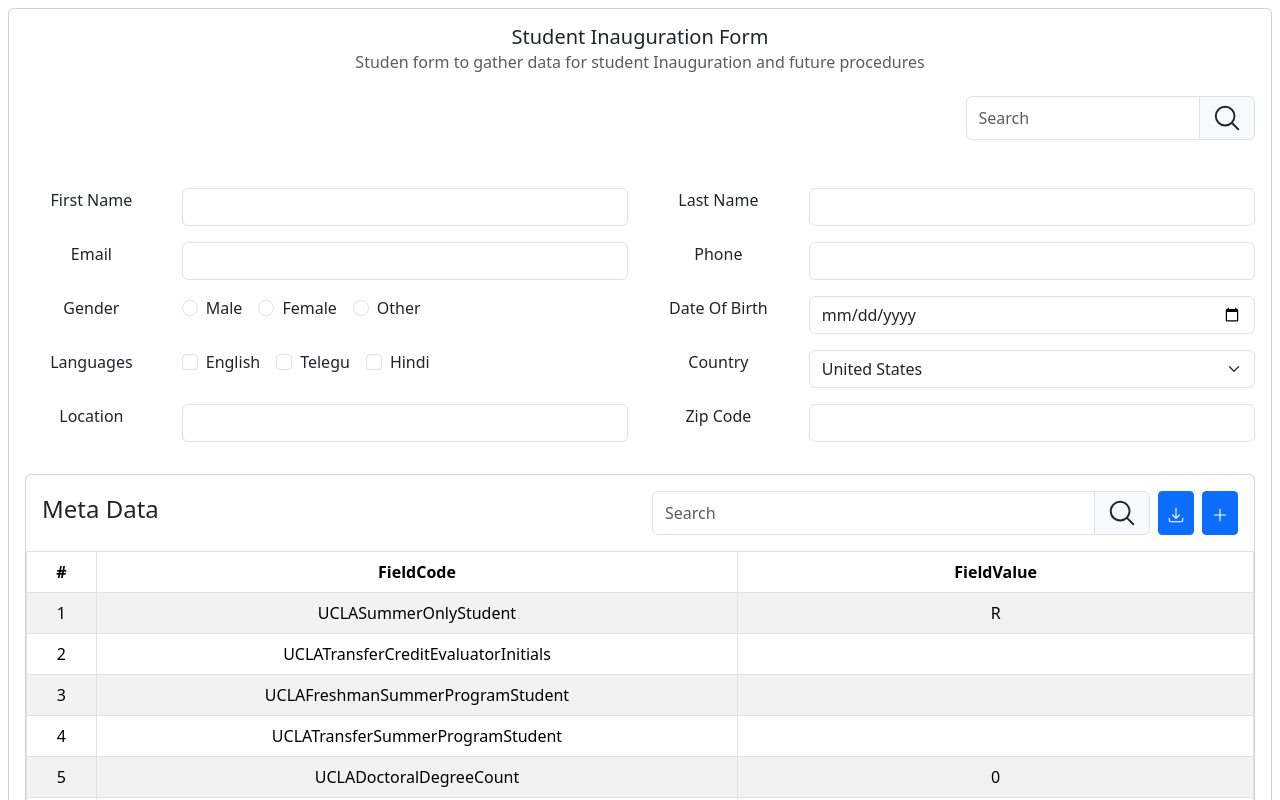
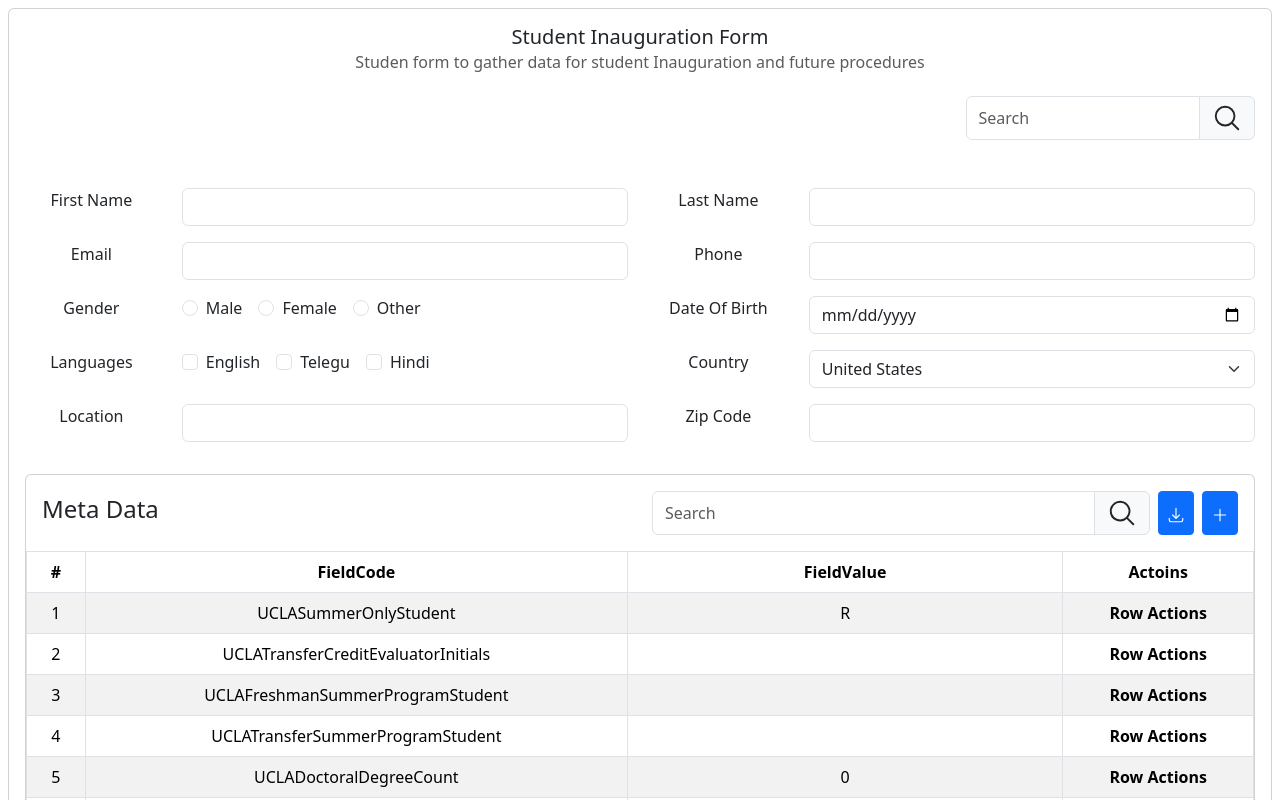
Before and after one commit to sai-public-user/bootstarp-form, a React (Create React App) app: page / in a window 1280 px wide. Both pictures are taken after a click on the button "Create Form". Shown: the top 800 px of the page. Built offline with nearby package versions, Linux system fonts and the light colour scheme.

Commit message:
Custom Row actions, row render and default download changes

```diff
--- a/package.json
+++ b/package.json
@@ -12,6 +12,8 @@
     "@types/react": "^18.2.21",
     "@types/react-dom": "^18.2.7",
     "bootstrap": "^5.3.1",
+    "exceljs": "^4.3.0",
+    "file-saver": "^2.0.5",
     "react": "^18.2.0",
     "react-bootstrap": "^2.8.0",
     "react-bootstrap-pagination-control": "^1.0.5",
@@ -43,5 +45,9 @@
       "last 1 firefox version",
       "last 1 safari version"
     ]
+  },
+  "devDependencies": {
+    "@types/exceljs": "^1.3.0",
+    "@types/file-saver": "^2.0.5"
   }
 }
--- a/src/App.jsx
+++ b/src/App.jsx
@@ -132,8 +132,9 @@ const fields = [
     hasTableActions: true,
     tableActionProps: {},
     columns: [
-      { name: "FieldCode", label: "FieldCode" },
-      { name: "FieldValue", label: "FieldValue" },
+      { name: "FieldCode", label: "FieldCode", showInExcel: true },
+      { name: "FieldValue", label: "FieldValue", showInExcel: true },
+      { name: "Actions", label: "Actoins", renderRow: () => <b>Row Actions</b> }
     ],
   },
 ];
--- a/src/Components/CustomTable.tsx
+++ b/src/Components/CustomTable.tsx
@@ -3,13 +3,18 @@ import { Col, Row, Stack } from "react-bootstrap";
 import { PaginationControl } from "react-bootstrap-pagination-control";
 import Table from "react-bootstrap/Table";
 import TableActions from "./TableActions";
+import Excel from "exceljs";
+import { saveAs } from "file-saver";
 
 export interface CustomColumn {
   name: string;
   label: React.ReactNode;
   width?: number | string;
+  showInExcel?: boolean;
   cellClass?: string;
   headerClass?: string;
+  renderHeader?: (label: React.ReactNode, col: CustomColumn) => React.ReactNode;
+  renderRow?: (value: any, row: CustomRow, index: number) => React.ReactNode;
 }
 
 export interface CustomRow {
@@ -29,9 +34,28 @@ export interface CustomTableProps {
   rowsPerPage?: number;
   editable?: boolean;
   pagination?: "default" | false | ReactNode;
-  title?: String;
+  title?: string;
   hasTableActions?: boolean;
   tableActionProps?: any;
+}
+
+async function CreateExcel(
+  name: string,
+  columns: CustomColumn[],
+  rows: CustomRow[]
+) {
+  const workbook = new Excel.Workbook();
+  const worksheet = workbook.addWorksheet(name);
+  worksheet.columns = columns
+    .filter((col) => col.showInExcel)
+    .map((col) => ({ header: col.label as string, key: col.name as string }));
+  worksheet.addRows(rows);
+  await workbook.xlsx.writeBuffer().then((data) => {
+    const blob = new Blob([data], {
+      type: "application/vnd.openxmlformats-officedocument.spreadsheetml.sheet;charset=UTF-8",
+    });
+    saveAs(blob, `${name}.xlsx`);
+  });
 }
 
 function CustomTable({
@@ -51,10 +75,28 @@ function CustomTable({
   ...rest
 }: CustomTableProps) {
   const [page, setPage] = useState(1);
-  const [editRow, setEditRow] = useState<null | number>(null);
+  const [search, setSearch] = useState("");
   const newRows = useMemo(() => {
-    return rows.slice((page - 1) * rowsPerPage, rowsPerPage * page);
-  }, [page, rows, rowsPerPage]);
+    const searchedRows = rows.filter((row) =>
+      JSON.stringify(Object.values(row)).includes(search)
+    );
+    return searchedRows.slice((page - 1) * rowsPerPage, rowsPerPage * page);
+  }, [page, rows, rowsPerPage, search]);
+  const { onSearch, onDownload, onAddRow, ...actionProps } = tableActionProps;
+
+  const handleSearch = (search: string) => {
+    onSearch ? onSearch(search) : setSearch(search);
+  };
+  const handleDownload = () => {
+    // add default download logic
+    if (onDownload) onDownload();
+    else {
+      CreateExcel(`${title.replace(/ /g, "_")}_${Date.now()}`, columns, rows);
+    }
+  };
+  const handleAddRow = () => {
+    if (onAddRow) onAddRow();
+  };
 
   const commonClass = "d-flex justify-content-center align-items-center";
   return (
@@ -77,7 +119,10 @@ function CustomTable({
               hasAddRow
               hasDownload
               hasSearch
-              {...tableActionProps}
+              onSearch={handleSearch}
+              onDownload={handleDownload}
+              onAddRow={handleAddRow}
+              {...actionProps}
             />
           </Col>
         </Row>
@@ -94,7 +139,9 @@ function CustomTable({
                     style={{ width: col.width }}
                     key={col.name}
                   >
-                    {col.label}
+                    {col.renderHeader
+                      ? col.renderHeader(col.label, col)
+                      : col.label}
                   </th>
                 ))}
               </tr>
@@ -106,22 +153,25 @@ function CustomTable({
                     {showIndex && (
                       <td>{index + 1 + (page - 1) * rowsPerPage}</td>
                     )}
-                    {columns.map(({ name, width, cellClass }) => {
+                    {columns.map(({ name, width, cellClass, renderRow }) => {
                       return (
                         <td
                           key={`${tableName}_${name}_${index}`}
                           style={{ width }}
                           className={cellClass}
-                          onClick={() =>
-                            setEditRow(index + 1 + (page - 1) * rowsPerPage)
-                          }
                           title={
                             (typeof row[name] === "string"
                               ? row[name]
                               : "") as string
                           }
                         >
-                          {row[name]}
+                          {renderRow
+                            ? renderRow(
+                                row[name],
+                                row,
+                                index + (page - 1) * rowsPerPage
+                              )
+                            : row[name]}
                         </td>
                       );
                     })}
--- a/src/Components/TableActions.tsx
+++ b/src/Components/TableActions.tsx
@@ -16,10 +16,10 @@ interface TableActionsProps {
 }
 
 export default function TableActions({
-  onSearch,
   hasAddRow,
   hasSearch,
   hasDownload,
+  onSearch,
   onDownload,
   onAddRow,
 }: TableActionsProps) {
```
Also changed, not shown: 1 other file (tests, documents, lock files or other folders).
